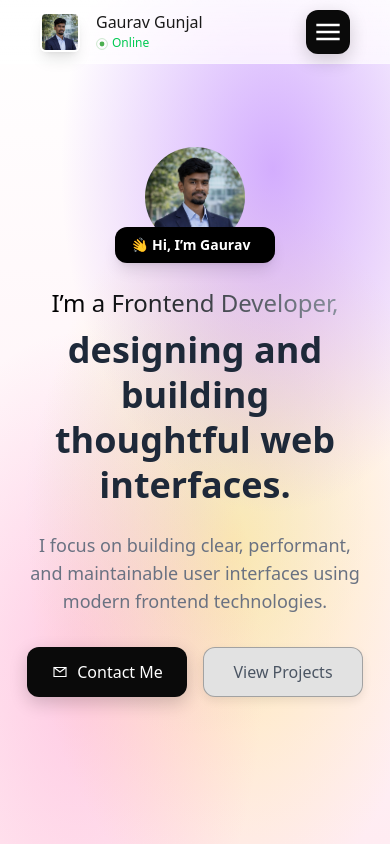
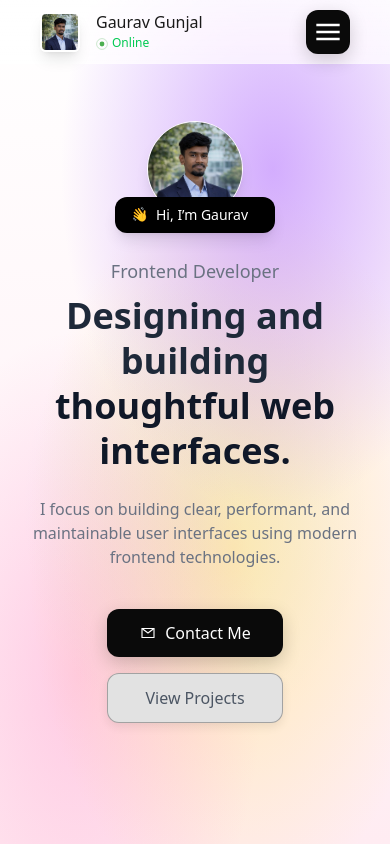
Before and after one commit to gauravGunjal14/portfolio, a React (Vite) app: page / in a window 390 px wide. Shown: the top 844 px of the page. Built offline with nearby package versions, Linux system fonts and the light colour scheme.

Commit message:
refined hero section and animation

```diff
--- a/src/Components/Hero.jsx
+++ b/src/Components/Hero.jsx
@@ -12,103 +12,124 @@ export default function Hero() {
 
     useEffect(() => {
         const ctx = gsap.context(() => {
+
             gsap.set(
                 [avatarRef.current, subTextRef.current, ctaRef.current],
-                { autoAlpha: 1 }
+                { autoAlpha: 0 }
             );
-            gsap.set(headingRef.current.children, { autoAlpha: 1 });
+            gsap.set(headingRef.current.children, { autoAlpha: 0 });
 
             const tl = gsap.timeline({
-                defaults: { ease: "power2.out" },
+                defaults: {
+                    ease: "power3.out",
+                    duration: 0.6,
+                },
             });
+            tl
+                .fromTo(
+                    avatarRef.current,
+                    { y: 28, scale: 0.94, autoAlpha: 0 },
+                    { y: 0, scale: 1, autoAlpha: 1 }
+                )
 
-            tl.fromTo(
-                avatarRef.current,
-                { y: 20, scale: 0.95, autoAlpha: 0 },
-                { y: 0, scale: 1, autoAlpha: 1, duration: 0.4, clearProps: "opacity" }
-            )
                 .fromTo(
                     headingRef.current.children,
-                    { y: 30, autoAlpha: 0 },
-                    { y: 0, autoAlpha: 1, duration: 0.4, stagger: 0.12, clearProps: "opacity" },
-                    "-=0.2"
+                    { y: 36, autoAlpha: 0 },
+                    {
+                        y: 0,
+                        autoAlpha: 1,
+                        stagger: 0.14,
+                    },
+                    "-=0.35"
                 )
+
                 .fromTo(
                     subTextRef.current,
-                    { y: 20, autoAlpha: 0 },
-                    { y: 0, autoAlpha: 1, duration: 0.2, clearProps: "opacity" },
-                    "-=0.2"
+                    { y: 22, autoAlpha: 0 },
+                    { y: 0, autoAlpha: 1 },
+                    "-=0.35"
                 )
+
                 .fromTo(
                     ctaRef.current,
-                    { y: 20, autoAlpha: 0 },
-                    { y: 0, autoAlpha: 1, duration: 0.2, clearProps: "opacity" },
-                    "-=0.2"
+                    { y: 18, autoAlpha: 0 },
+                    { y: 0, autoAlpha: 1 },
+                    "-=0.35"
                 )
-                .from(
+
+                .fromTo(
                     emojiRef.current,
+                    { rotate: -10 },
                     {
-                        rotation: -20,
+                        rotate: 12,
                         yoyo: true,
                         repeat: 3,
-                        duration: 0.5,
+                        duration: 0.45,
                         ease: "sine.inOut",
                     },
-                    "-=0.5"
-                )
-
+                    "-=0.6"
+                );
         });
-
         return () => ctx.revert();
     }, []);
 
-
     return (
         <section className="relative z-0 min-h-screen overflow-hidden bg-[#F4F3EE]">
-
-            {/* Background */}
             <GradientBackground />
 
-            {/* Content */}
-            <div className="relative z-20 h-screen flex flex-col items-center justify-center text-center px-6 isolate">
+            <div className="relative z-20 min-h-screen flex flex-col items-center justify-center text-center px-6 isolate">
 
                 <div
                     ref={avatarRef}
-                    className="flex flex-col items-center relative mb-10">
-                    <img className="h-25 w-25 rounded-full" src="./gaurav.png" alt="Gaurav Gunjal" />
-                    <div className="mb-6 inline-flex w-40 items-center gap-1 rounded-xl bg-black px-4 py-2 text-sm font-semibold text-white absolute -bottom-10 shadow-lg">
+                    className="relative mb-10 flex flex-col items-center"
+                >
+                    {/* soft ring */}
+                    {/* <div className="absolute inset-0 rounded-full blur-xl bg-black/5 scale-125" /> */}
+
+                    <img
+                        src="./gaurav.png"
+                        alt="Gaurav Gunjal"
+                        className="relative h-24 w-24 rounded-full object-cover border border-white shadow-lg"
+                    />
+
+                    <div className="absolute w-40 -bottom-4 inline-flex items-center gap-2 rounded-xl bg-black px-4 py-2 text-sm font-medium text-white shadow-lg">
                         <span ref={emojiRef}>👋</span>
                         <span>Hi, I’m Gaurav</span>
                     </div>
                 </div>
 
-                <div
-                    ref={headingRef}
-                    className="max-w-4xl hero-hidden">
-                    <p className="text-2xl md:text-4xl font-medium bg-linear-to-r from-black to-gray-400 bg-clip-text text-transparent mb-2">
-                        I’m a Frontend Developer,
+                <div ref={headingRef} className="max-w-4xl">
+                    <p className="text-lg md:text-xl font-medium text-gray-500 mb-2">
+                        Frontend Developer
                     </p>
 
-                    <h1 className="text-4xl md:text-6xl font-semibold text-gray-800 leading-tight">
-                        designing and building thoughtful web interfaces.
+                    <h1 className="text-4xl md:text-6xl font-semibold leading-tight text-gray-800">
+                        Designing and building
+                        <br />
+                        <span className="text-gray-900">
+                            thoughtful web interfaces.
+                        </span>
                     </h1>
                 </div>
 
                 <p
                     ref={subTextRef}
-                    className="mt-6 max-w-xl text-gray-500 text-lg">
+                    className="mt-6 max-w-xl text-gray-500 text-base md:text-lg"
+                >
                     I focus on building clear, performant, and maintainable user interfaces
                     using modern frontend technologies.
                 </p>
 
                 <div
                     ref={ctaRef}
-                    className="mt-8 flex gap-4">
+                    className="mt-10 flex flex-wrap items-center justify-center gap-4"
+                >
                     <a
                         href="https://mail.google.com/mail/?view=cm&fs=1&to=gauravgunjal45@gmail.com"
                         target="_blank"
                         rel="noopener noreferrer"
-                        className="button-main flex items-center justify-center gap-2 w-40 px-6 py-3 rounded-xl">
+                        className="button-main flex items-center justify-center gap-2 w-44 px-6 py-3 rounded-xl"
+                    >
                         <svg width="18" height="18" viewBox="0 0 24 24" fill="none">
                             <path d="M4 6h16v12H4z" stroke="currentColor" strokeWidth="1.5" />
                             <path d="M4 6l8 6 8-6" stroke="currentColor" strokeWidth="1.5" />
@@ -118,15 +139,12 @@ export default function Hero() {
 
                     <a
                         href="#projects"
-                        className="button-secondary flex items-center justify-center w-40 px-6 py-3 rounded-xl"
+                        className="button-secondary flex items-center justify-center w-44 px-6 py-3 rounded-xl"
                     >
                         View Projects
                     </a>
                 </div>
-
-
             </div>
         </section>
-
     );
 }
```
